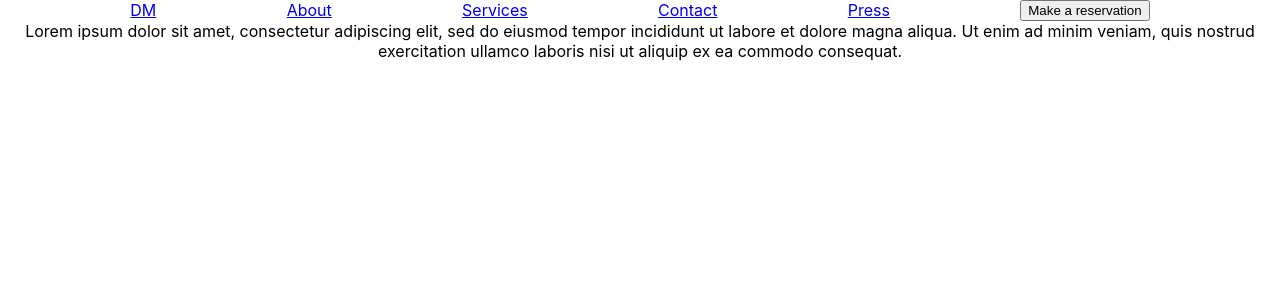
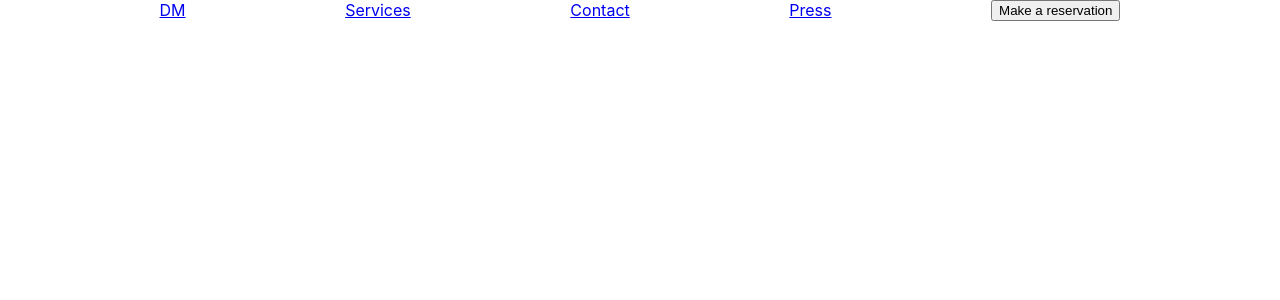
Before and after one commit to sforesi/davide-portfolio, a React (Create React App) app: page /about in a window 1280 px wide. Shown: the top 300 px of the page. Built offline with nearby package versions, Linux system fonts and the light colour scheme.

Commit message:
remove about page

```diff
--- a/src/App.js
+++ b/src/App.js
@@ -2,7 +2,6 @@
 import React from 'react';
 import Home from './pages/home/Home';
 import { Route, Routes } from 'react-router-dom';
-import About from './pages/about/About';
 import Press from './pages/press/Press';
 import Services from './pages/services./Services';
 import Contact from './pages/contact/Contact';
@@ -15,7 +14,6 @@
       <Nav />
       <Routes>
         <Route path='/' element={<Home />} />
-        <Route path='/about' element={<About />} />
         <Route path='/services' element={<Services />} />
         <Route path='/contact' element={<Contact />} />
         <Route path='/press' element={<Press />} />
--- a/src/components/nav/Nav.js
+++ b/src/components/nav/Nav.js
@@ -6,7 +6,6 @@
   return (
     <div className='nav'>
       <Link to='/'>DM</Link>
-      <Link to='/about'>About</Link>
       <Link to='/services'>Services</Link>
       <Link to='/contact'>Contact</Link>
       <Link to='/press'>Press</Link>
--- a/src/pages/about/About.js
+++ /dev/null
@@ -1,11 +0,0 @@
-import React from 'react';
-
-const About = () => {
-  return (
-    <div>
-      Lorem ipsum dolor sit amet, consectetur adipiscing elit, sed do eiusmod tempor incididunt ut labore et dolore magna aliqua. Ut enim ad minim veniam, quis nostrud exercitation ullamco laboris nisi ut aliquip ex ea commodo consequat.
-    </div>
-  );
-};
-
-export default About;
--- a/src/pages/services./Services.js
+++ b/src/pages/services./Services.js
@@ -9,10 +9,8 @@
         <p>Aute qui duis voluptate exercitation sint nostrud duis cillum labore enim minim adipisicing Lorem. Eiusmod ut ex dolor enim voluptate elit velit commodo in irure. Officia et eiusmod Lorem laborum labore id ea sint dolore commodo. Eiusmod id anim excepteur do ad exercitation eu aute ullamco ad tempor. Labore ea Lorem consectetur nisi. Sint sint aliquip laborum nostrud.</p>
       <h1>Live Performances:</h1>
         <p>Aute qui duis voluptate exercitation sint nostrud duis cillum labore enim minim adipisicing Lorem. Eiusmod ut ex dolor enim voluptate elit velit commodo in irure. Officia et eiusmod Lorem laborum labore id ea sint dolore commodo. Eiusmod id anim excepteur do ad exercitation eu aute ullamco ad tempor. Labore ea Lorem consectetur nisi. Sint sint aliquip laborum nostrud.</p>
-        <h1>Music Instructor:</h1>
+      <h1>Music Instructor:</h1>
         <p>Aute qui duis voluptate exercitation sint nostrud duis cillum labore enim minim adipisicing Lorem. Eiusmod ut ex dolor enim voluptate elit velit commodo in irure. Officia et eiusmod Lorem laborum labore id ea sint dolore commodo. Eiusmod id anim excepteur do ad exercitation eu aute ullamco ad tempor. Labore ea Lorem consectetur nisi. Sint sint aliquip laborum nostrud.</p>
-
-
     </div>
   );
 };
```
